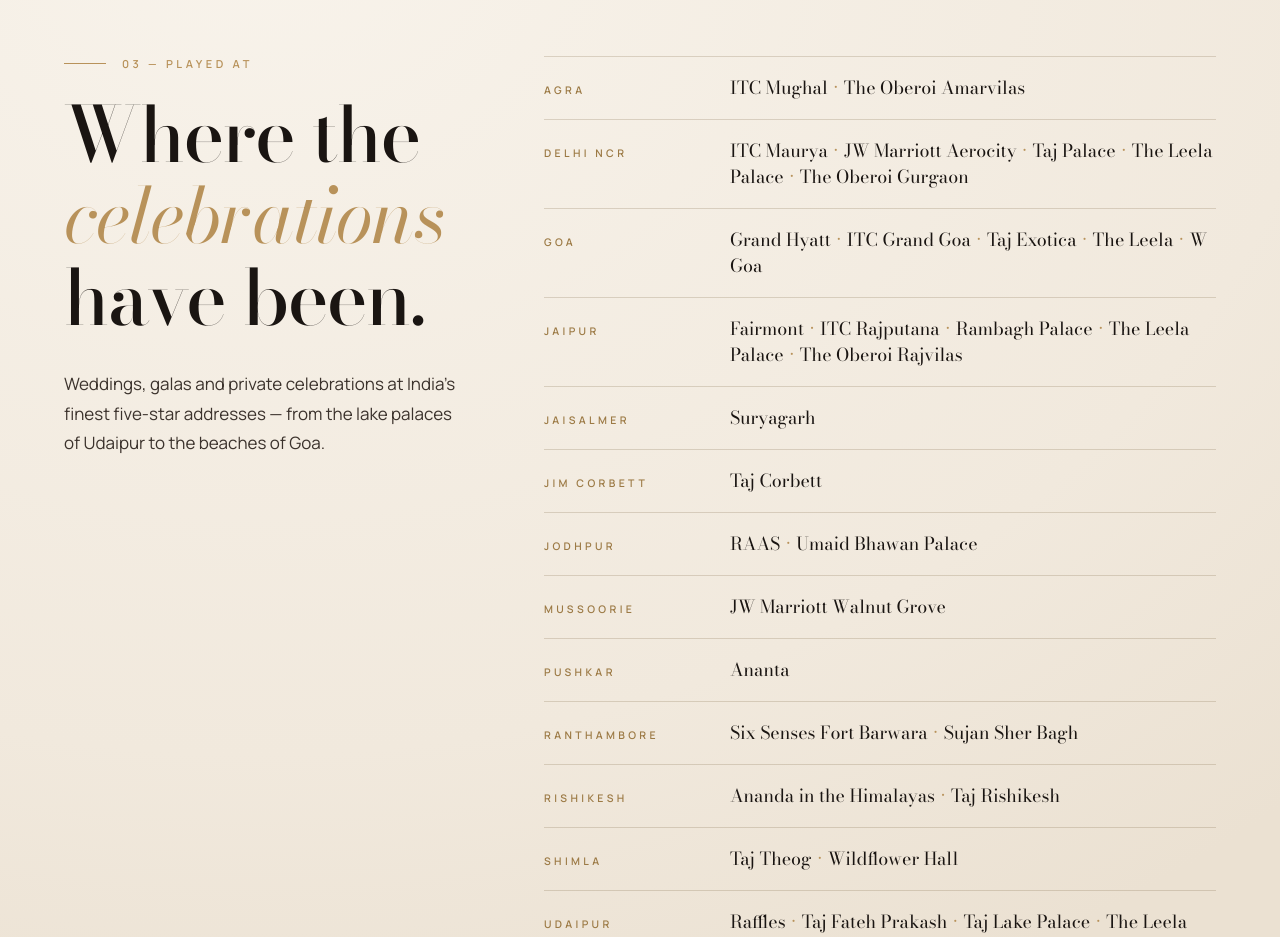
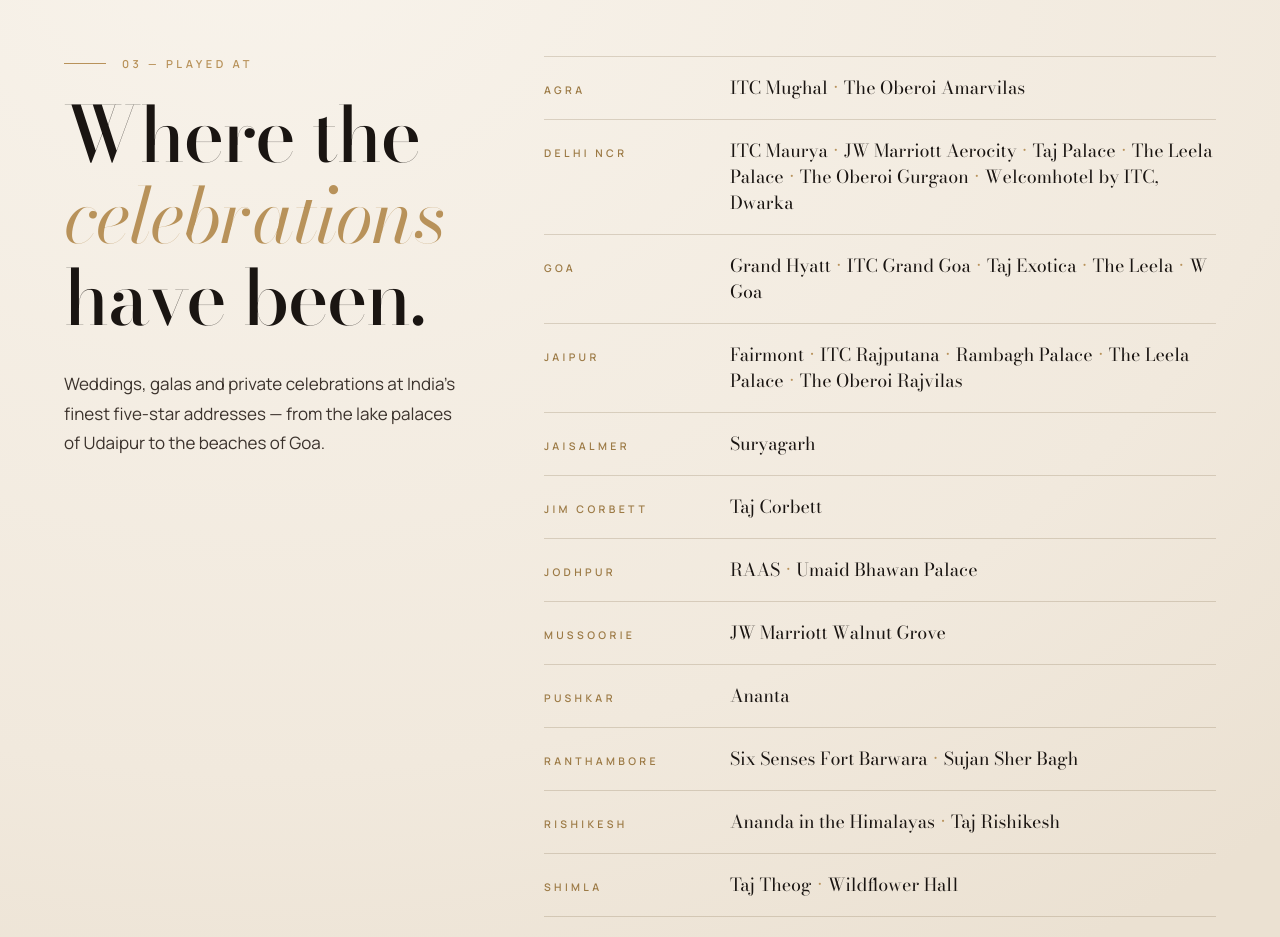
Before and after one commit to kalpanikp/DJ-Parshh-Profile, a plain HTML site: page index.html in a window 1280 px wide. Shown: the part 3020-3957 px from the top of the page. Drawn offline with nearby package versions, Linux system fonts and the light colour scheme; animation ran at ten frames a second; a web font is replaced by a local one.

Commit message:
Add Welcomhotel by ITC, Dwarka to venues (site + PDF)
Co-Authored-By: Claude Opus 5.5 <noreply@anthropic.com>
Claude-Session: https://claude.ai/code/session_012Gjb5pzn4EVgZeFo8FgvAe

```diff
--- a/index.html
+++ b/index.html
@@ -389,7 +389,7 @@ footer{border-top:1px solid var(--line);padding:28px 4vw;display:flex;justify-co
 const RM = matchMedia('(prefers-reduced-motion: reduce)').matches;
 const $ = s => document.querySelector(s), $$ = s => [...document.querySelectorAll(s)];
 
-const VENUES = [["Agra",["ITC Mughal","The Oberoi Amarvilas"]],["Delhi NCR",["ITC Maurya","JW Marriott Aerocity","Taj Palace","The Leela Palace","The Oberoi Gurgaon"]],["Goa",["Grand Hyatt","ITC Grand Goa","Taj Exotica","The Leela","W Goa"]],["Jaipur",["Fairmont","ITC Rajputana","Rambagh Palace","The Leela Palace","The Oberoi Rajvilas"]],["Jaisalmer",["Suryagarh"]],["Jim Corbett",["Taj Corbett"]],["Jodhpur",["RAAS","Umaid Bhawan Palace"]],["Mussoorie",["JW Marriott Walnut Grove"]],["Pushkar",["Ananta"]],["Ranthambore",["Six Senses Fort Barwara","Sujan Sher Bagh"]],["Rishikesh",["Ananda in the Himalayas","Taj Rishikesh"]],["Shimla",["Taj Theog","Wildflower Hall"]],["Udaipur",["Raffles","Taj Fateh Prakash","Taj Lake Palace","The Leela Palace","The Oberoi Udaivilas"]]];
+const VENUES = [["Agra",["ITC Mughal","The Oberoi Amarvilas"]],["Delhi NCR",["ITC Maurya","JW Marriott Aerocity","Taj Palace","The Leela Palace","The Oberoi Gurgaon","Welcomhotel by ITC, Dwarka"]],["Goa",["Grand Hyatt","ITC Grand Goa","Taj Exotica","The Leela","W Goa"]],["Jaipur",["Fairmont","ITC Rajputana","Rambagh Palace","The Leela Palace","The Oberoi Rajvilas"]],["Jaisalmer",["Suryagarh"]],["Jim Corbett",["Taj Corbett"]],["Jodhpur",["RAAS","Umaid Bhawan Palace"]],["Mussoorie",["JW Marriott Walnut Grove"]],["Pushkar",["Ananta"]],["Ranthambore",["Six Senses Fort Barwara","Sujan Sher Bagh"]],["Rishikesh",["Ananda in the Himalayas","Taj Rishikesh"]],["Shimla",["Taj Theog","Wildflower Hall"]],["Udaipur",["Raffles","Taj Fateh Prakash","Taj Lake Palace","The Leela Palace","The Oberoi Udaivilas"]]];
 $('#venues').innerHTML = VENUES.map(([c,v])=>`<div class="vrow"><span class="lab c">${c}</span><span class="v">${v.join('<i>·</i>')}</span></div>`).join('');
 
 function done(){ $('#pre').classList.add('done'); setTimeout(()=>{ $$('#hero .rv, #hero .ln').forEach(e=>e.classList.add('in')); },350); }
```
Also changed, not shown: 1 other file.
